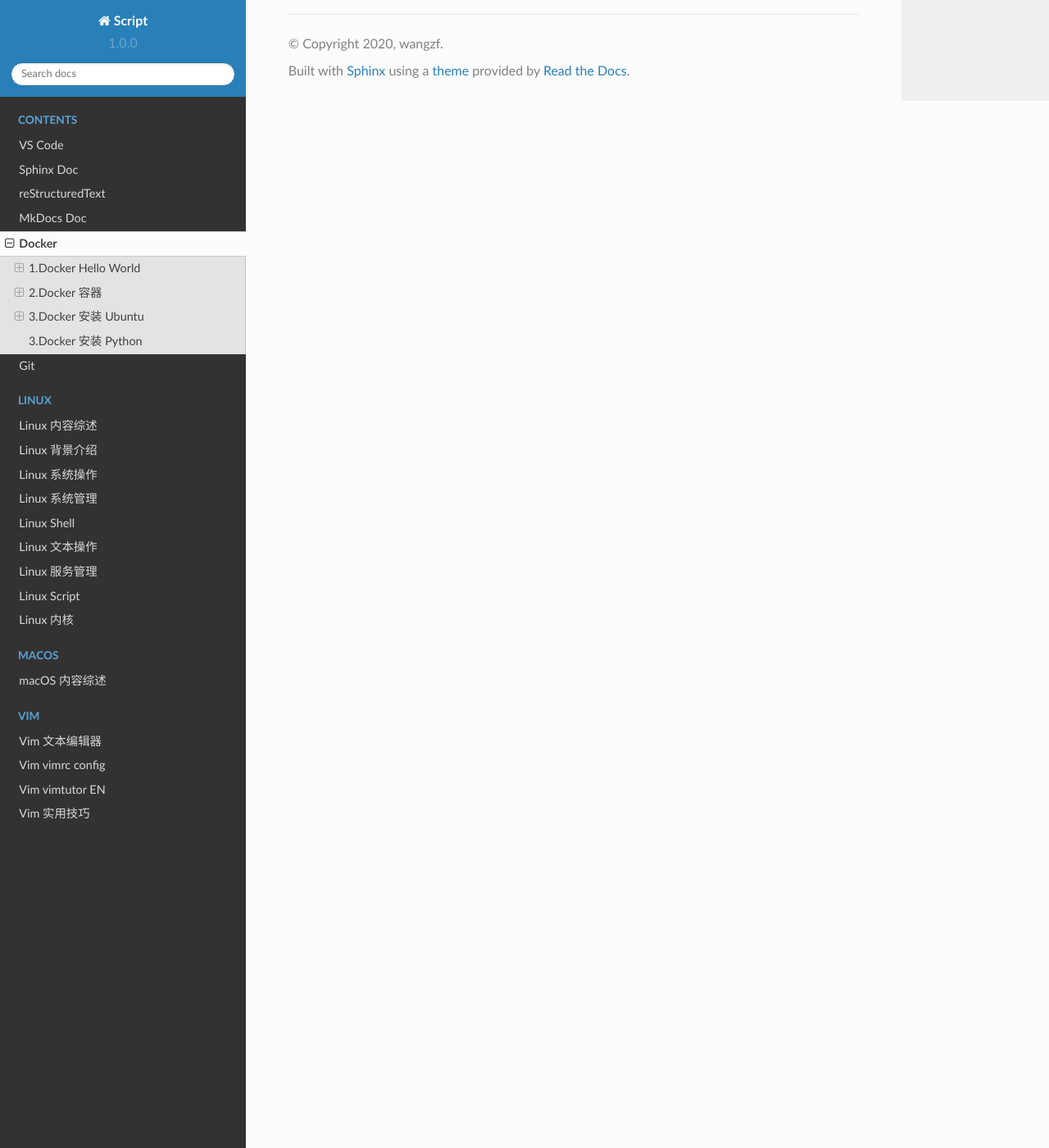
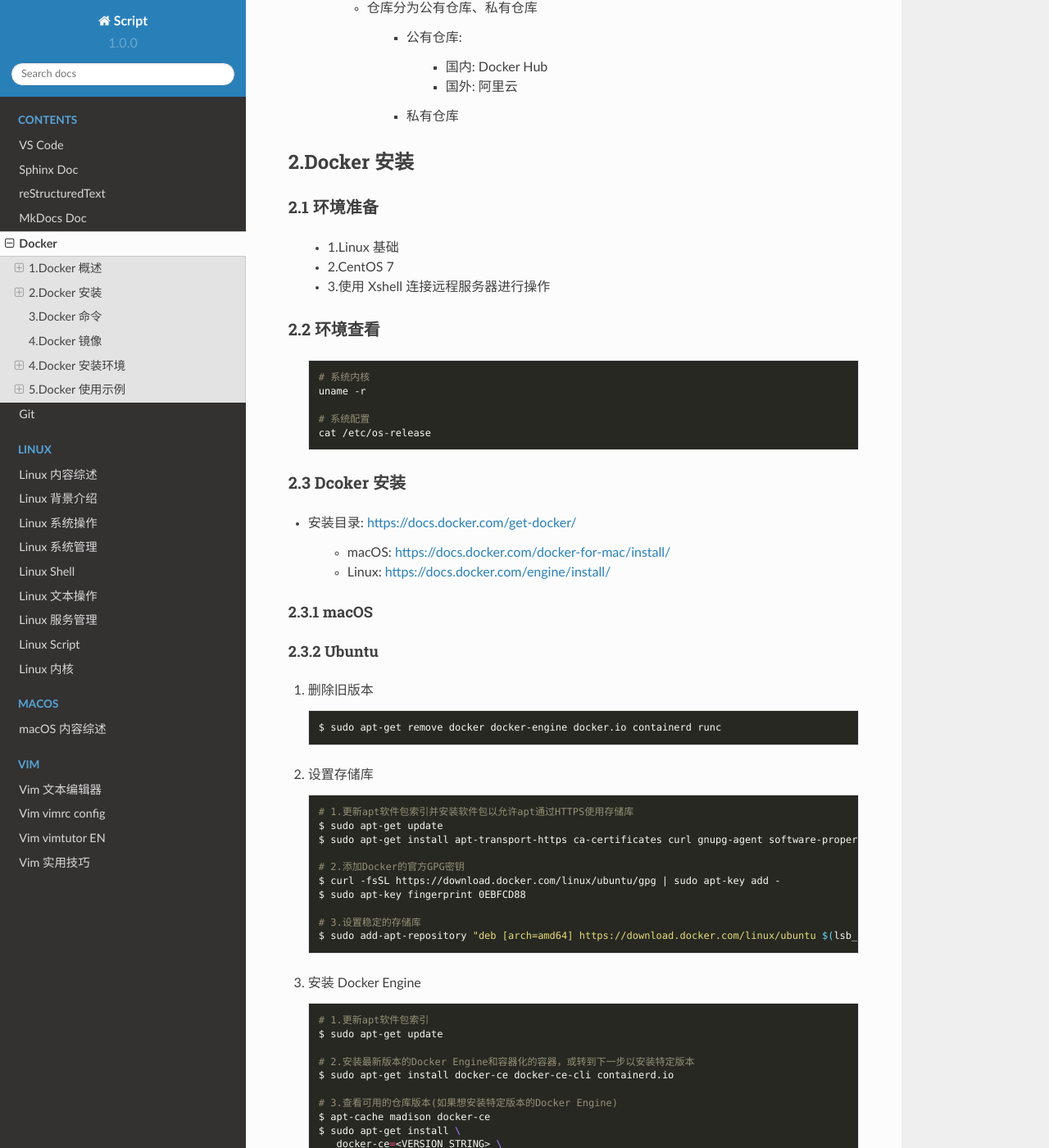
Before and after one commit to wangzhefeng/scripts, a Sphinx documentation site: the page built from doc/source/docker_script.rst, in a window 1280 px wide and 1400 px high, scrolled down 2686 px. Shown: the whole window at 82% size. Built offline with Sphinx 7.4.7 and the Read the Docs theme 2.0.0, drawn with Linux system fonts in a browser that asks for light colours; some of the changed text lies outside the part shown.

Commit message:
update docker

```diff
--- a/doc/source/Linux/Linux_OS_manage.rst
+++ b/doc/source/Linux/Linux_OS_manage.rst
@@ -99,7 +99,7 @@
 
     - 修改参数的显示组合
 
-        - .. image:: ../../images/network.png
+        - .. image:: ../image/network.png
 
     - 使用示例
 
--- a/doc/source/Vim/Vim.rst
+++ b/doc/source/Vim/Vim.rst
@@ -2,7 +2,7 @@
 Vim 文本编辑器
 ====================
 
-.. image:: ../../images/Vimlogo.png
+.. image:: ../image/Vimlogo.png
 
 
 1. Vim 详细介绍
--- a/doc/source/docker_script.rst
+++ b/doc/source/docker_script.rst
@@ -2,40 +2,230 @@
 Docker
 ==================
 
-- 学前准备
+   - 学前准备
 
-   - Linux
+      - Linux
+      - Spring Boot
 
-   - Srping Boot
+   - Docker 学习
 
-- Docker 学习
+      - Docker 概述
+      - Docker 安装
+      - Docker 命令
 
-   - Docker 概述
+         - 镜像命令
+         - 容器命令
+         - 操作命令
 
-   - Docker 安装
+      - Docker 镜像
+      - 容器数据卷
+      - DockerFile
+      - Docker 网络原理
+      - IDEA 整合 Docker
+      - Docker Compose
+      - Docker Swarm
+      - CI/CD jenkins
 
-   - Docker 命令
+1.Docker 概述
+-------------------------------------------
 
-      - 镜像命令
-      - 容器命令
-      - 操作命令
-      - test
+1.1 Docker 历史
+~~~~~~~~~~~~~~~~~~~~~~~~~~~~~~~~~~~~~~~~~~~~~~
 
-   - Docker 镜像
+   - Docker 历史
 
-   - 容器数据卷
+      -  2010 年，几个搞 IT 的年轻人，就在美国成立了一加公司 dotCloud，做一些 PASS 的云计算服务！LXC 有关的容器技术。
+         他们将自己的技术(容器化技术)命名就是 Docker。Docker 刚刚诞生的时候，没有引起行业的注意，doctCloud 活不下去了。
 
-   - DockerFile
+      -  2013 年 Docker 开源。Docker 的优点越来越多地被人发现。Docker 每个月都会更新一个版本！
 
-   - Docker 网络原理
+      -  2014 年 4月9日，Docker 1.0 发布。
 
-   - IDEA 整合 Docker
+         -  Docker 为什么这么火？十分轻巧！
 
-   - Docker Compose
+         -  在容器技术出来之前，我们都是使用虚拟技术。通过虚拟机可以虚拟出来一台或者多台电脑，
+            非常笨重。虚拟机也是属于虚拟化技术，Docker 容器技术，也是一种虚拟化技术。
 
-   - Docker Swarm
+   - Docker 是基于 Go 语言开发的一个开源项目
 
-   - CI/CD jenkins
+      - 管网：https://www.docker.com/
+      - 文档：https://docs.docker.com/
+      - 仓库：https://hub.docker.com/
+
+1.2 Docker 概述
+~~~~~~~~~~~~~~~~~~~~~~~~~~~~~~~~~~~~~~~~~~~~~~
+
+1.2.1 Docker Platform
+^^^^^^^^^^^^^^^^^^^^^^^^^^^^^
+
+
+1.2.2 Docker Engine
+^^^^^^^^^^^^^^^^^^^^^^^^^^^^^
+
+   .. image:: image/engine-components-flow.png
+
+   - Docker 是一个客户端-服务器应用程序，具有以下组件:
+
+      - docker daemon prcess
+
+         - ``dockerd`` 命令
+
+      - REST API
+
+      - command line interface(CLI) client
+
+         - ``docker`` 命令
+
+1.2.3 Docker 术语
+^^^^^^^^^^^^^^^^^^^^^^^^^^^^^
+
+   .. image:: image/architecture.png
+
+   - Image
+
+      - Docker 镜像就好比一个模板，可以通过这个模板来创建容器服务
+
+         - 镜像->run->容器(提供服务器)
+
+      - 通过镜像可以创建多个容器，最终服务运行或者项目运行就是在容器中。
+
+   - Container
+
+      - Docker 利用容器技术，独立运行一个或者一组应用，通过镜像来创建、启动、停止、删除、基本命令
+      - 可以把容器理解为就是一个简易的 Linux 系统
+
+   - Repository
+
+      - 仓库就是存放镜像的地方
+      - 仓库分为公有仓库、私有仓库
+
+         - 公有仓库:
+
+            - 国内: Docker Hub
+            - 国外: 阿里云
+
+         - 私有仓库
+
+2.Docker 安装
+----------------------------------------------
+
+2.1 环境准备
+~~~~~~~~~~~~~~~~~~~~~~~~~~~~~~~~~~~~~~~~~~~~~~~
+
+   - 1.Linux 基础
+   - 2.CentOS 7
+   - 3.使用 Xshell 连接远程服务器进行操作
+
+2.2 环境查看
+~~~~~~~~~~~~~~~~~~~~~~~~~~~~~~~~~~~~~~~~~~~~~~~~
+
+   .. code-block:: shell
+
+      # 系统内核
+      uname -r
+
+      # 系统配置
+      cat /etc/os-release
+
+2.3 Dcoker 安装
+~~~~~~~~~~~~~~~~~~~~~~~~~~~~~~~~~~~~~~~~~~~~~~~~
+
+- 安装目录: https://docs.docker.com/get-docker/
+
+   - macOS: https://docs.docker.com/docker-for-mac/install/
+   - Linux: https://docs.docker.com/engine/install/
+
+2.3.1 macOS
+^^^^^^^^^^^^^^^^^^
+
+2.3.2 Ubuntu
+^^^^^^^^^^^^^^^^^^
+
+1. 删除旧版本
+
+   .. code-block:: shell
+
+      $ sudo apt-get remove docker docker-engine docker.io containerd runc
+
+2. 设置存储库
+
+   .. code-block:: shell
+
+      # 1.更新apt软件包索引并安装软件包以允许apt通过HTTPS使用存储库
+      $ sudo apt-get update
+      $ sudo apt-get install apt-transport-https ca-certificates curl gnupg-agent software-properties-common
+
+      # 2.添加Docker的官方GPG密钥
+      $ curl -fsSL https://download.docker.com/linux/ubuntu/gpg | sudo apt-key add -
+      $ sudo apt-key fingerprint 0EBFCD88
+
+      # 3.设置稳定的存储库
+      $ sudo add-apt-repository "deb [arch=amd64] https://download.docker.com/linux/ubuntu $(lsb_release -cs) stable"
+
+3. 安装 Docker Engine
+
+   .. code-block:: shell
+
+      # 1.更新apt软件包索引
+      $ sudo apt-get update
+
+      # 2.安装最新版本的Docker Engine和容器化的容器，或转到下一步以安装特定版本
+      $ sudo apt-get install docker-ce docker-ce-cli containerd.io
+
+      # 3.查看可用的仓库版本(如果想安装特定版本的Docker Engine)
+      $ apt-cache madison docker-ce
+      $ sudo apt-get install \
+         docker-ce=<VERSION_STRING> \
+         docker-ce-cli=<VERSION_STRING> \
+         containerd.io
+
+4. 运行 hello-world
+
+   .. code-block:: shell
+
+      # 启动 Docker
+      $ systemctl start docker
+      $ docker version
+
+      # 运行 hello-world
+      $ docker run --help
+      $ sudo docker run hello-world
+
+      # 查看下载的 image
+      $ docker images
+
+5. 升级 Docker Engine
+
+   .. code-block:: shell
+
+      # 按照安装说明进行
+      $ sudo apt-get update
+
+6. 卸载 Docker Engine
+
+   - 卸载 Docker Engine, CLI, Containerd packages
+
+      .. code-block:: shell
+
+         $ sudo apt-get purge docker-ce docker-ce-cli containerd.io
+
+   - 删除 Images, containers, volumes
+
+      .. code-block:: shell
+
+         $ sudo rm -rf /var/lib/docker
+
+.. note::
+
+   customized configuration files 需要手动删除
+
+3.Docker 命令
+------------------------------------------------
+
+
+
+4.Docker 镜像
+------------------------------------------------
 
 
 
@@ -48,139 +238,85 @@
 
 
 
-1.Docker Hello World
----------------------------
+4.Docker 安装环境
+---------------------------------------------------
 
-在容器内运行一个应用程序
-~~~~~~~~~~~~~~~~~~~~~~~~
+4.1 Docker 安装 Ubuntu
+~~~~~~~~~~~~~~~~~~~~~~~~~~~~~~~~~~~~~~~~~~~~~~~~~~
 
-.. code:: shell
+4.1.1 查看可用的 Ubuntu 版本
+^^^^^^^^^^^^^^^^^^^^^^^^^^^^^^^^^^^^^^^^^^^^^^^^^^^
 
-   docker run ubuntu:15.10 /bin/echo "Hello world"
+   - `Ubuntu 镜像库地址 <https://hub.docker.com/_/ubuntu?tab=tags&page=1>`__
+
+4.1.2 拉取最新版的 Ubuntu 镜像
+^^^^^^^^^^^^^^^^^^^^^^^^^^^^^^^^^^^^^^^^^^^^^^^^^^^
+
+   .. code:: shell
+
+      docker pull ubuntu
+      docker pull ubuntu:latest
+
+4.1.3 查看本地镜像
+^^^^^^^^^^^^^^^^^^^^^^^^^^^^^^^^^^^^^^^^^^^^^^^^^^^
+
+   .. code:: shell
+
+      docker images
+
+4.1.4 运行容器
+^^^^^^^^^^^^^^^^^^^^^^^^^^^^^^^^^^^^^^^^^^^^^^^^^^^^
+
+   - 可以通过 ``exec`` 命令进入 ubuntu 容器
+
+   .. code:: shell
+
+      docker run -itd --name ubuntu-test ubuntu
+
+4.1.5 安装成功
+^^^^^^^^^^^^^^^^^^^^^^^^^^^^^^^^^^^^^^^^^^^^^^^^^^^^^
+
+   .. code:: shell
+
+      docker ps
+
+4.2 Docker 安装 Python
+~~~~~~~~~~~~~~~~~~~~~~~~~~~~~~~~~~~~~~~~~~~~~~~~~~
+
+4.2.1 test
+^^^^^^^^^^^^^^^^^^^^^^^^^^^^^^^^^^^^^^^^^^^^^^^^^^^
 
 
-运行交互式的容器
-~~~~~~~~~~~~~~~~
-
-.. code:: shell
-
-   docker run -i -t ubuntu:15.10 /bin/bash
-   cat /proc/version
-   ls
-   # 退出容器
-   exit # or Ctrl+D
-
-.. _header-n8docker:
-
-启动容器（后台模式）
-~~~~~~~~~~~~~~~~~~~~
-
-.. code:: shell
-
-   docker run -d ubuntu:15.10 /bin/sh -c "while true; do echo hello world; sleep 1; done"
-
-.. _header-n10docker:
-
-停止容器
-~~~~~~~~
-
-.. code:: shell
-
-   docker stop <>
-   docker ps
-   docker stop amazing_cori
-
-.. _header-n12docker:
-
-2.Docker 容器
-------------------
-
-.. _header-n13docker:
-
-Docker 客户端
-~~~~~~~~~~~~~
-
-.. code:: shell
-
-   docker
-   docker <command> --help
-
-.. _header-n15docker:
-
-Docker 容器使用
-~~~~~~~~~~~~~~~
-
-获取镜像
-
-.. code:: shell
-
-   docker pull ubuntu
-
-启动容器
-
-.. code:: shell
-
-   docker run -it ubuntu /bin/bash
-
-启动已停止运行的容器
-
-.. code:: shell
-
-   docker ps -a
-
-.. _header-n22docker:
-
-3.Docker 安装 Ubuntu
-------------------------
-
-.. _header-n23docker:
-
-1.查看可用的 Ubuntu 版本
-~~~~~~~~~~~~~~~~~~~~~~~~
-
-`Ubuntu 镜像库地址 <https://hub.docker.com/_/ubuntu?tab=tags&page=1>`__
-
-.. _header-n25docker:
-
-2.拉取最新版的 Ubuntu 镜像
-~~~~~~~~~~~~~~~~~~~~~~~~~~
-
-.. code:: shell
-
-   docker pull ubuntu
-   docker pull ubuntu:latest
-
-.. _header-n27docker:
-
-3.查看本地镜像
-~~~~~~~~~~~~~~
-
-.. code:: shell
-
-   docker images
-
-.. _header-n29docker:
-
-4.运行容器，并且可以通过 ``exec`` 命令进入 ubuntu 容器
-~~~~~~~~~~~~~~~~~~~~~~~~~~~~~~~~~~~~~~~~~~~~~~~~~~~~~~
-
-.. code:: shell
-
-   docker run -itd --name ubuntu-test ubuntu
-
-.. _header-n31docker:
-
-5.安装成功
-~~~~~~~~~~
-
-.. code:: shell
-
-   docker ps
+4.2.2 test
+^^^^^^^^^^^^^^^^^^^^^^^^^^^^^^^^^^^^^^^^^^^^^^^^^^^
 
 
+5.Docker 使用示例
+----------------------------------------------------
 
+5.1 公司工作站环境
+~~~~~~~~~~~~~~~~~~~~~~~~~~~~~~~~~~~~~~~~~~~~~~~~~~~~
 
-.. _header-n33docker:
+   1. 查看容器
 
-3.Docker 安装 Python
--------------------------
+      .. code-block:: shell
+
+         $ sudo docker ps -a
+
+   2. 开启 TensorFlow 环境
+
+      .. code-block:: shell
+
+         $ sudo docker attach tf_env
+
+   3. 数据目录
+
+      .. code-block:: shell
+
+         $ cd /workspace/work_dir/dataSets
+
+   4. 退出 TensorFlow Docker(容器还在运行)
+
+      .. code-block:: shell
+
+         $ Ctrl + P + Q
```
Also changed, not shown: doc/source/image/Vimlogo.png (renamed from doc/images/Vimlogo.png), doc/source/image/architecture.png (added), doc/source/image/engine-components-flow.png (added), doc/source/image/network.png (renamed from doc/images/network.png).
